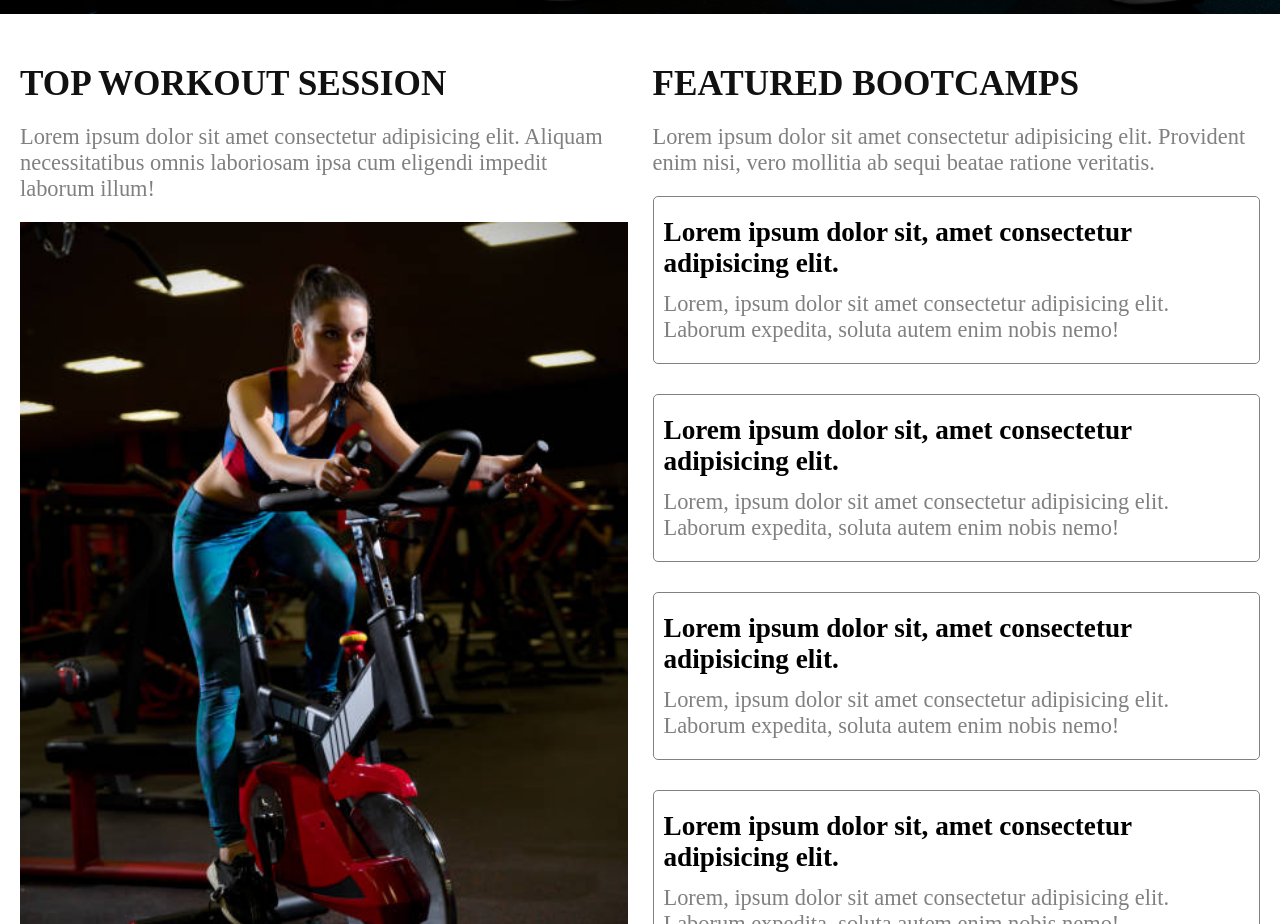
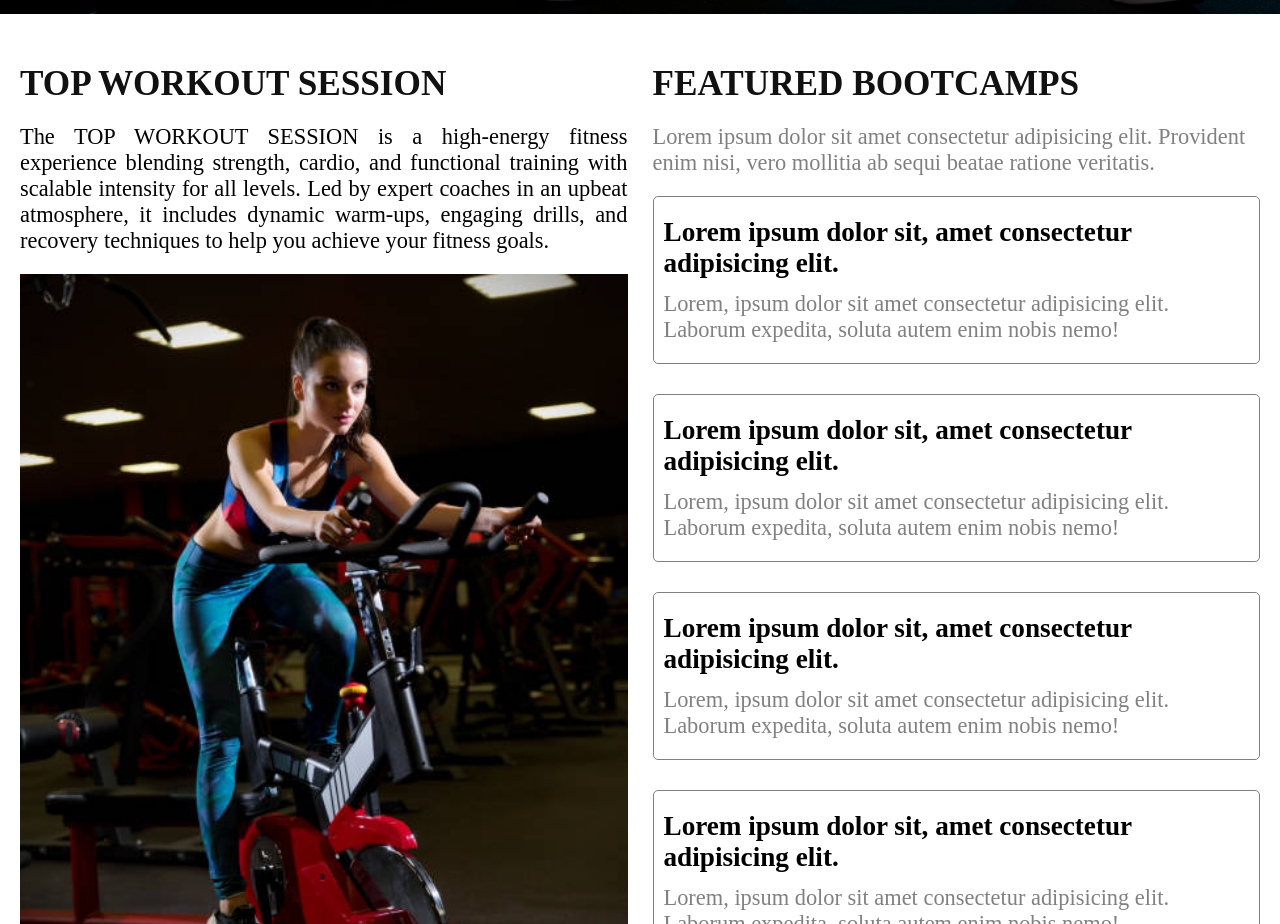
Before and after one commit to MuniPanugothu01/Fitness, a React (Vite) app: page / in a window 1280 px wide. Shown: the part 786-1710 px from the top of the page. Built offline with nearby package versions, Linux system fonts and the light colour scheme.

Commit message:
adding the styles and updating the project

```diff
--- a/src/components/WorkoutSessions.jsx
+++ b/src/components/WorkoutSessions.jsx
@@ -6,8 +6,13 @@ const WorkoutSessions = () => {
 
       <div className="wrapper">
         <h1>TOP WORKOUT SESSION</h1>
-        <p>Lorem ipsum dolor sit amet consectetur adipisicing elit. Aliquam
-          necessitatibus omnis laboriosam ipsa cum eligendi impedit laborum illum!</p>
+        <p style={{
+          color: 'black',
+          fontFamily: "'Times New Roman', Times, serif",
+          textAlign: 'justify',
+        }}>The TOP WORKOUT SESSION is a high-energy fitness experience blending strength, cardio, and functional training
+          with scalable intensity for all levels. Led by expert coaches in an upbeat atmosphere, it includes
+          dynamic warm-ups, engaging drills, and recovery techniques to help you achieve your fitness goals.</p>
         <img src="/image-3.jpg" alt="workout" />
       </div>
       <div className="wrapper">
```
